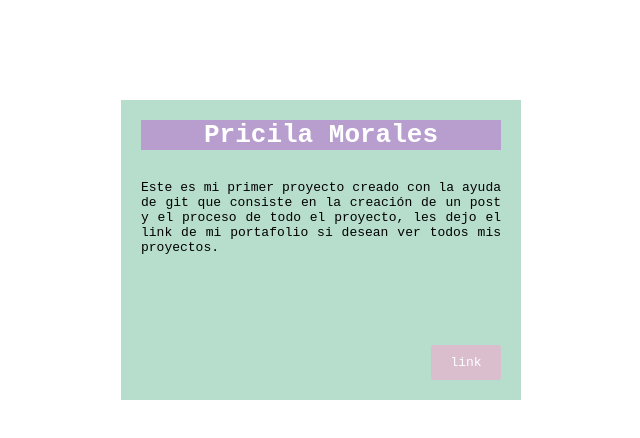
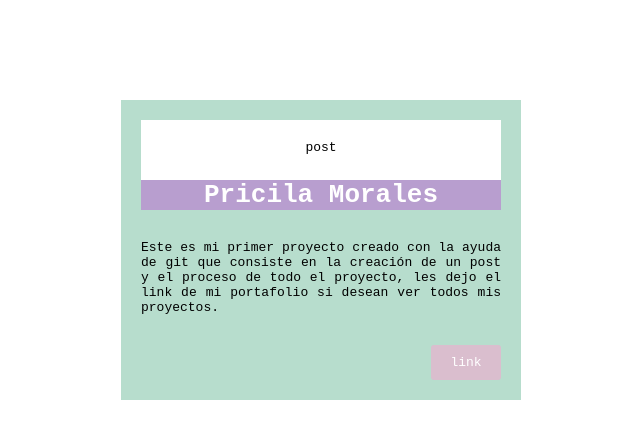
Before and after one commit to pricilagarcia/posts, a plain HTML site: page index.html in a window 1280 px wide. Shown: the whole page, without its empty margins (319-959 px from the left). Drawn offline with Linux system fonts and the light colour scheme.

Commit message:
se agregó el html al header

```diff
--- a/CSS/estilos.css
+++ b/CSS/estilos.css
@@ -4,6 +4,14 @@
     font-family: monospace;
 }
 
+.header{
+    width: 100%;
+    height: 60px;
+    text-align: center;
+    background-color: #fff;
+    padding-top: 20px;
+    box-sizing: border-box;
+}
 .caja_posts{
     width: 400px;
     height: 300px;
--- a/index.html
+++ b/index.html
@@ -10,6 +10,9 @@
 <body>
 
 <div class ="caja_posts">
+    <header class="header">
+        post
+    </header>
     <h1 class="titulo">Pricila Morales</h1>
     <p class="contenido">Este es mi primer proyecto creado con la ayuda de git que consiste en la creación de un post y el proceso de todo el proyecto, les dejo el link de mi portafolio si desean ver todos mis proyectos.</p>
     <a class= "boton" href="#">link</a>
```
